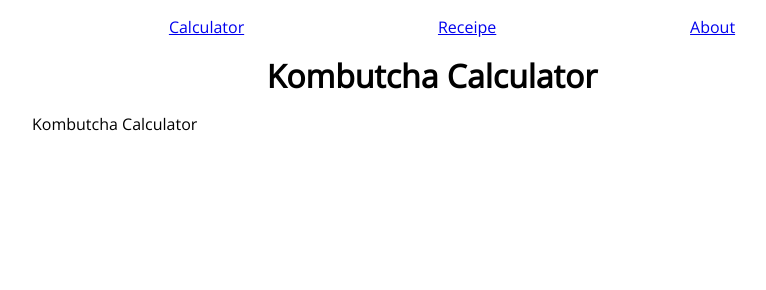
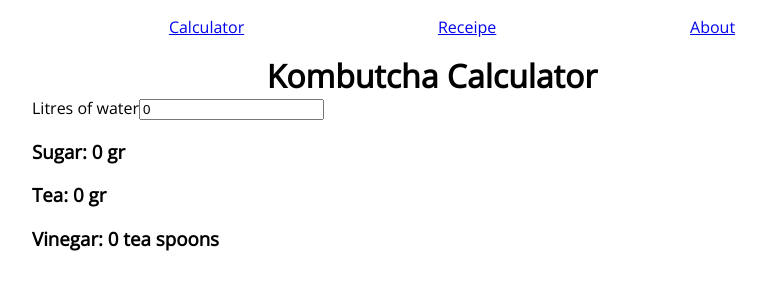
Before and after one commit to petrussola/kombutcha-calculator-gatsby, a Gatsby site: page / in a window 1280 px wide. Shown: the whole page, without its empty margins (208-974 px from the left). Built offline with nearby package versions, Linux system fonts and the light colour scheme; Gatsby itself is replaced by a stand-in of ours.

Commit message:
calculator

```diff
--- a/src/components/Layout.js
+++ b/src/components/Layout.js
@@ -6,7 +6,7 @@ import "@fontsource/open-sans"
 const Layout = ({ pageTitle, children }) => {
   return (
     <div className={page}>
-      <navbar>
+      <nav>
         <ul className={navbar}>
           <li>
             <Link to="/">Calculator</Link>
@@ -18,7 +18,7 @@ const Layout = ({ pageTitle, children }) => {
             <Link to="/about">About</Link>
           </li>
         </ul>
-      </navbar>
+      </nav>
       <div>
         <h1 className={pagetitle}>{pageTitle}</h1>
         {children}
--- a/src/pages/index.js
+++ b/src/pages/index.js
@@ -1,10 +1,50 @@
-import * as React from "react";
+import React, { useState } from "react";
 import Layout from "../components/Layout";
 
+const initialIngredients = {
+  water: 0,
+  sugar: 0,
+  tea: 0,
+  vinegar: 0,
+};
+
+const proportions = {
+  sugar: { quantity: 57.89, unit: "gr" },
+  tea: { quantity: 4.21, unit: "gr" },
+  vinegar: { quantity: 3.16, unit: "tea spoons" },
+};
+
 const IndexPage = () => {
+  const [ingredients, setIngredients] = useState(initialIngredients);
+
+  const changeHandler = (e) => {
+    setIngredients({
+      [e.target.name]: e.target.value,
+      sugar: e.target.value * proportions.sugar.quantity,
+      tea: e.target.value * proportions.tea.quantity,
+      vinegar: e.target.value * proportions.vinegar.quantity,
+    });
+  };
+
   return (
     <Layout pageTitle="Kombutcha Calculator">
-      <p>Kombutcha Calculator</p>
+      <form>
+        <label htmlFor="water">Litres of water</label>
+        <input
+          type="number"
+          name="water"
+          id="water"
+          value={ingredients.water}
+          onChange={changeHandler}
+        />
+      </form>
+      <h3>{`Sugar: ${Math.round(ingredients.sugar)} ${
+        proportions.sugar.unit
+      }`}</h3>
+      <h3>{`Tea: ${Math.round(ingredients.tea)} ${proportions.tea.unit}`}</h3>
+      <h3>{`Vinegar: ${Math.round(ingredients.vinegar)} ${
+        proportions.vinegar.unit
+      }`}</h3>
     </Layout>
   );
 };
```
